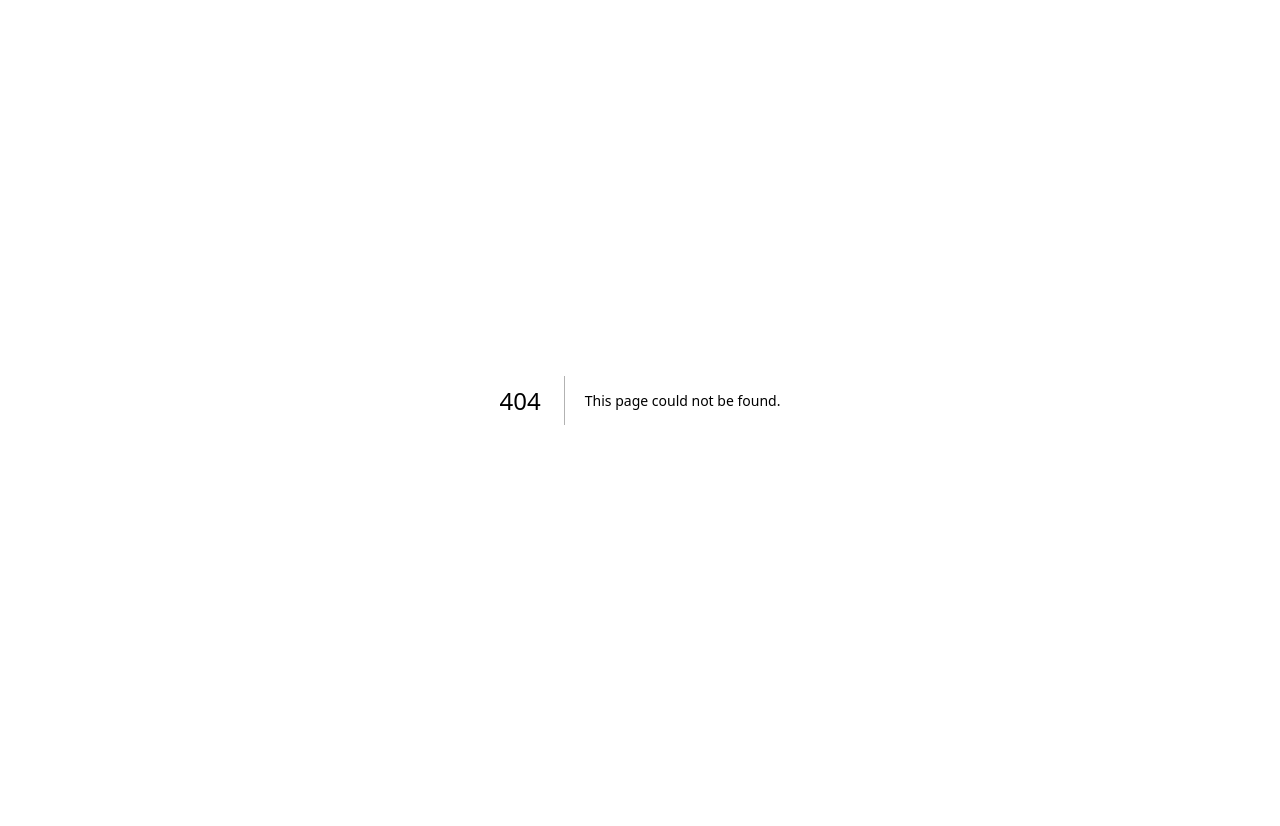
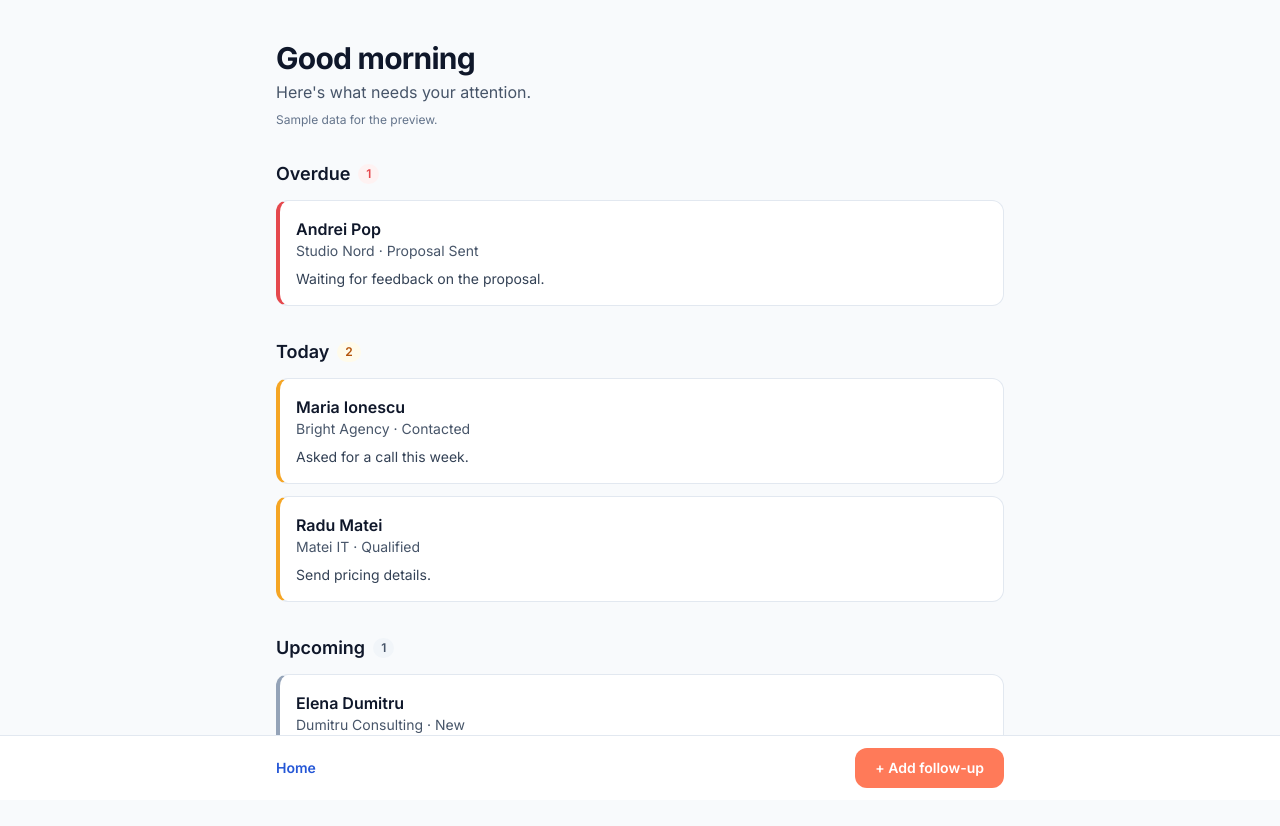
Before and after one commit to Robert-GeorgeDev/Recall, a Next.js app: page /dashboard in a window 1280 px wide. Before the commit this address had no page. Shown: the top 826 px of the page. Before the commit the page ends 800 px from the top, so only its background shows below. Built offline with nearby package versions, Linux system fonts and the light colour scheme.

Commit message:
Create Dashboard component with sample data

```diff
--- /dev/null
+++ b/app/dashboard/page.tsx
@@ -0,0 +1,80 @@
+import Link from "next/link";
+
+type Group = "overdue" | "today" | "upcoming";
+
+type Item = {
+  id: number;
+  name: string;
+  company: string;
+  status: string;
+  note: string;
+  group: Group;
+};
+
+const items: Item[] = [
+  { id: 1, name: "Andrei Pop", company: "Studio Nord", status: "Proposal Sent", note: "Waiting for feedback on the proposal.", group: "overdue" },
+  { id: 2, name: "Maria Ionescu", company: "Bright Agency", status: "Contacted", note: "Asked for a call this week.", group: "today" },
+  { id: 3, name: "Radu Matei", company: "Matei IT", status: "Qualified", note: "Send pricing details.", group: "today" },
+  { id: 4, name: "Elena Dumitru", company: "Dumitru Consulting", status: "New", note: "Intro email to send.", group: "upcoming" },
+];
+
+const styles: Record<Group, { label: string; bar: string; badge: string }> = {
+  overdue: { label: "Overdue", bar: "border-l-overdue", badge: "bg-red-50 text-overdue" },
+  today: { label: "Today", bar: "border-l-today", badge: "bg-amber-50 text-amber-700" },
+  upcoming: { label: "Upcoming", bar: "border-l-upcoming", badge: "bg-slate-100 text-slate-600" },
+};
+
+const order: Group[] = ["overdue", "today", "upcoming"];
+
+export default function Dashboard() {
+  return (
+    <main className="mx-auto max-w-3xl px-5 pb-28 pt-10">
+      <h1 className="text-3xl font-bold tracking-tight">Good morning</h1>
+      <p className="mt-1 text-slate-600">Here&apos;s what needs your attention.</p>
+      <p className="mt-2 text-xs text-slate-500">Sample data for the preview.</p>
+
+      {order.map((g) => {
+        const list = items.filter((i) => i.group === g);
+        if (list.length === 0) return null;
+        return (
+          <section key={g} className="mt-8">
+            <h2 className="mb-3 flex items-center gap-2 text-lg font-semibold">
+              {styles[g].label}
+              <span className={`rounded-full px-2 py-0.5 text-xs ${styles[g].badge}`}>
+                {list.length}
+              </span>
+            </h2>
+            <div className="space-y-3">
+              {list.map((i) => (
+                <article
+                  key={i.id}
+                  className={`rounded-xl border border-line border-l-4 bg-white p-4 ${styles[g].bar}`}
+                >
+                  <p className="font-semibold">{i.name}</p>
+                  <p className="text-sm text-slate-600">
+                    {i.company} · {i.status}
+                  </p>
+                  <p className="mt-2 text-sm text-slate-700">{i.note}</p>
+                </article>
+              ))}
+            </div>
+          </section>
+        );
+      })}
+
+      <nav className="fixed inset-x-0 bottom-0 border-t border-line bg-white">
+        <div className="mx-auto flex max-w-3xl items-center justify-between px-5 py-3">
+          <Link href="/" className="text-sm font-semibold text-brand">
+            Home
+          </Link>
+          <button
+            type="button"
+            className="rounded-xl bg-cta px-5 py-2.5 text-sm font-semibold text-white hover:bg-cta-dark"
+          >
+            + Add follow-up
+          </button>
+        </div>
+      </nav>
+    </main>
+  );
+}
```
